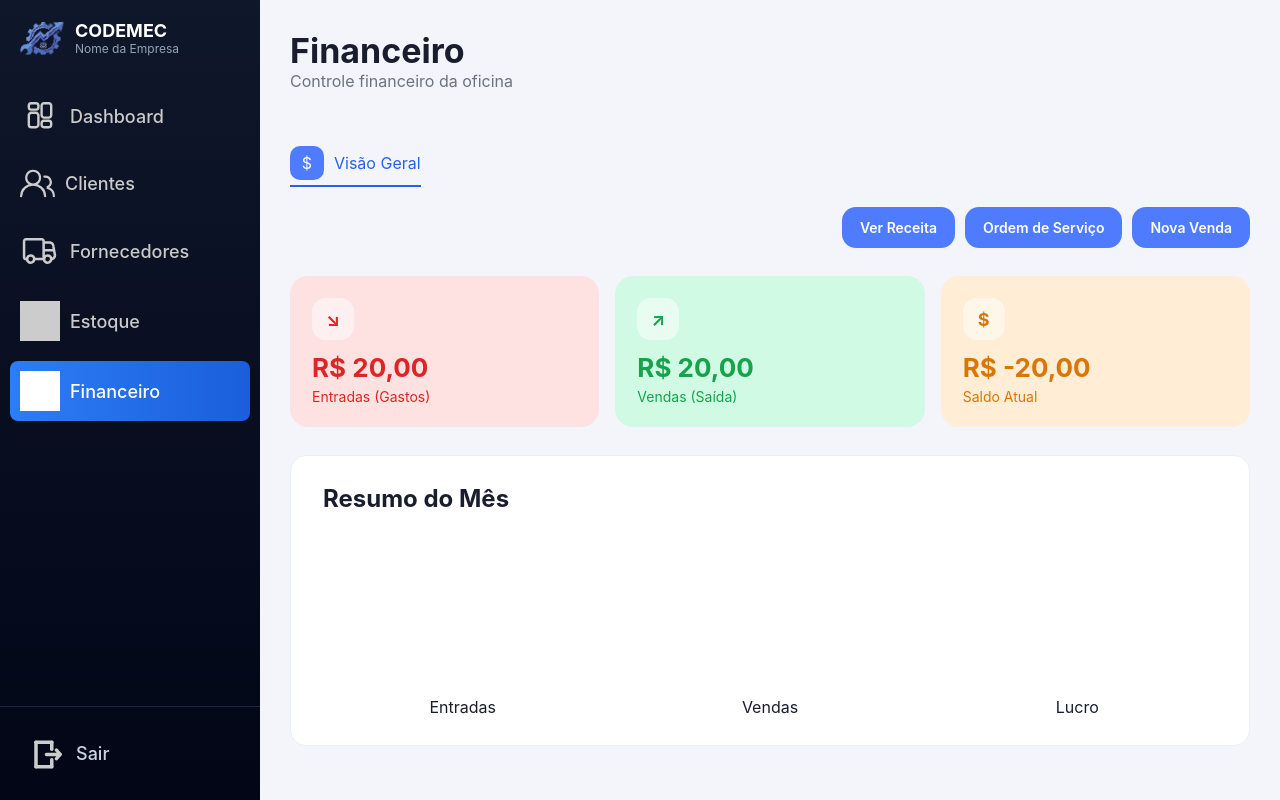
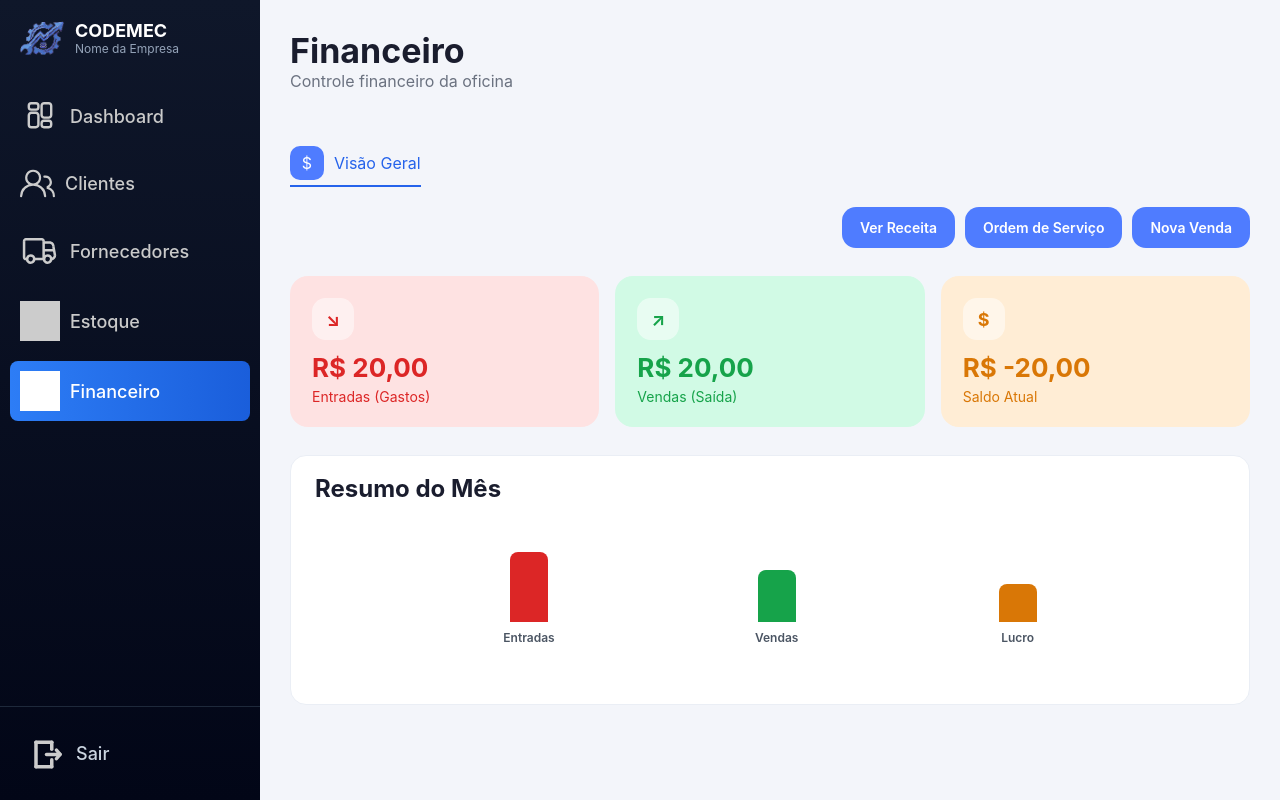
Before and after one commit to The-Saul/PI-Sistema-de-Gestao-para-Oficina-Mecanica, a React (Create React App) app in the folder frontend/: page /financeiro in a window 1280 px wide. Built offline with nearby package versions, Linux system fonts and the light colour scheme; grey boxes are pictures that could not be loaded.

Commit message:
Joao
Updated layout styles for main and card components, switched cards-grid to grid display, and adjusted padding and dimensions for various elements.

```diff
--- a/frontend/src/Financeiro.css
+++ b/frontend/src/Financeiro.css
@@ -16,7 +16,14 @@ body{
 
 .main{
   flex:1;
+  min-width:0;
+
   padding:30px;
+
+  overflow:hidden;
+
+  display:flex;
+  flex-direction:column;
 }
 
 .tab{
@@ -64,11 +71,17 @@ body{
 }
 
 .cards-grid{
-  display:flex;
+  display:grid;
+
+  grid-template-columns:
+  repeat(auto-fit,minmax(220px,1fr));
+
   gap:16px;
+
   margin-bottom:28px;
+
+  width:100%;
 }
-
 .card-financeiro{
   flex:1;
   border-radius:18px;
@@ -113,53 +126,68 @@ body{
 }
 
 .grafico-box{
+  width:100%;
+
   background:#fff;
 
   border-radius:16px;
   border:1px solid #eaeef5;
 
-  padding:28px 32px;
-}
+  padding:18px 24px 30px;
 
-.grafico-header{
-  margin-bottom:24px;
+  height:250px;
 }
 
 .grafico-bars{
+  width:100%;
+  height:150px;
+
   display:flex;
   align-items:flex-end;
-  gap:28px;
+  justify-content:space-evenly;
 
-  height:180px;
+  gap:12px;
 }
 
 .bar-item{
-  flex:1;
-
   display:flex;
   flex-direction:column;
   align-items:center;
-  gap:10px;
+  justify-content:flex-end;
+
+  gap:8px;
+
+  padding-bottom:8px;
 }
 
 .bar{
-  width:52px;
+  width:38px;
+
   border-radius:8px 8px 0 0;
 }
 
 .bar-1{
-  height:62%;
+  height:70px;
   background:#dc2626;
 }
 
 .bar-2{
-  height:62%;
+  height:52px;
   background:#16a34a;
 }
 
 .bar-3{
-  height:62%;
+  height:38px;
   background:#d97706;
+}
+
+.bar-item span{
+  font-size:12px;
+  font-weight:600;
+
+  color:#4b5563;
+
+  text-align:center;
 }
 
 .modal-overlay{
```
